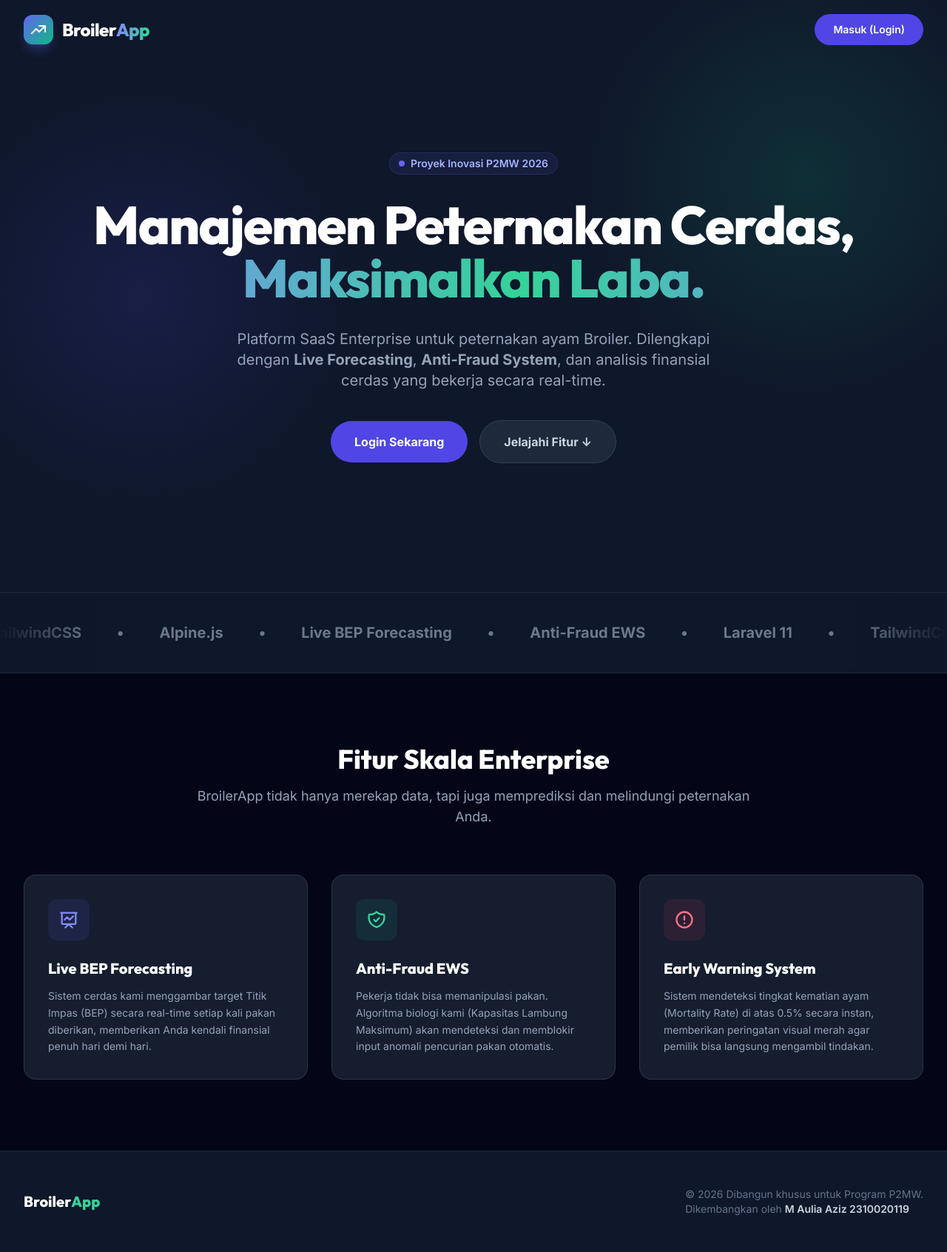
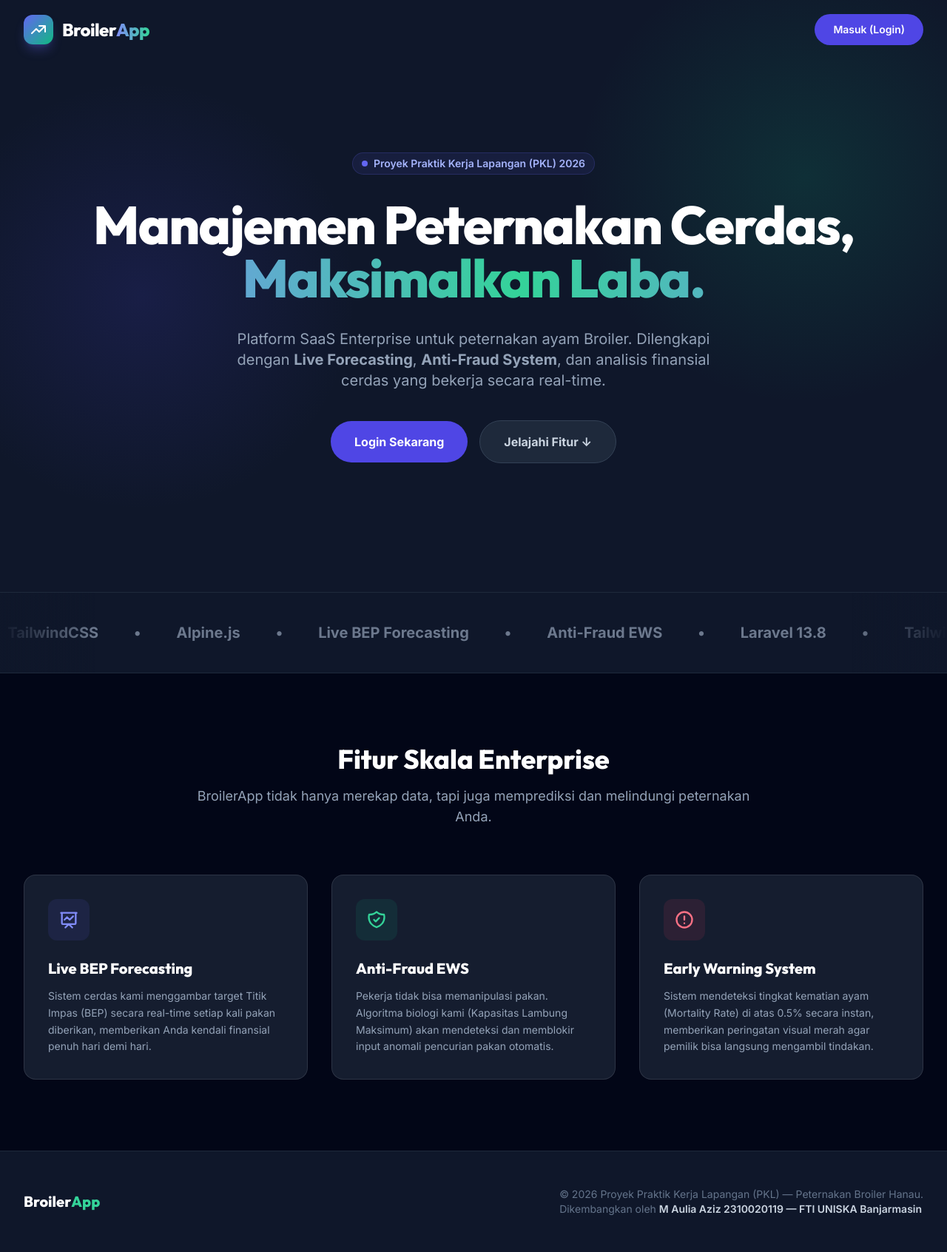
Before and after one commit to aziexman4/broiler-web., a Laravel app: page / in a window 1280 px wide. Shown: the whole page at 74% size. Run offline with Laravel 12, Linux system fonts and the light colour scheme; style sheets or scripts are compiled from the project's sources.

Commit message:
chore(branding): update P2MW & Laravel 11 labels to PKL 2026 & Laravel 13.8

```diff
--- a/resources/views/auth/login.blade.php
+++ b/resources/views/auth/login.blade.php
@@ -47,7 +47,7 @@
 
             <!-- Footer Quote -->
             <div class="relative z-10 text-slate-500 text-sm font-medium">
-                Sistem P2MW Terintegrasi &copy; {{ date('Y') }}
+                Sistem Manajemen Peternakan Broiler (PKL) &copy; {{ date('Y') }}
             </div>
         </div>
 
--- a/resources/views/auth/register.blade.php
+++ b/resources/views/auth/register.blade.php
@@ -47,7 +47,7 @@
 
             <!-- Footer Quote -->
             <div class="relative z-10 text-slate-500 text-sm font-medium">
-                Sistem P2MW Terintegrasi &copy; {{ date('Y') }}
+                Sistem Manajemen Peternakan Broiler (PKL) &copy; {{ date('Y') }}
             </div>
         </div>
 
--- a/resources/views/layouts/app.blade.php
+++ b/resources/views/layouts/app.blade.php
@@ -148,10 +148,10 @@
                     <!-- Global Credit Footer -->
                     <footer class="mt-auto py-6 px-6 sm:px-8 text-center sm:text-right border-t border-slate-200/60 dark:border-slate-800/60 mt-8">
                         <p class="text-[10px] text-slate-400 dark:text-slate-500 uppercase tracking-wider font-semibold">
-                            Sistem P2MW 2026
+                            Sistem Manajemen Peternakan Broiler &bull; Proyek PKL {{ date('Y') }}
                         </p>
                         <p class="text-[11px] text-slate-500 dark:text-slate-400 mt-1">
-                            Dikembangkan oleh <span class="font-bold text-slate-700 dark:text-slate-300">M Aulia Aziz 2310020119</span>
+                            Dikembangkan oleh <span class="font-bold text-slate-700 dark:text-slate-300">M Aulia Aziz 2310020119</span> — FTI UNISKA Banjarmasin
                         </p>
                     </footer>
                 </main>
--- a/resources/views/welcome.blade.php
+++ b/resources/views/welcome.blade.php
@@ -67,7 +67,7 @@
                     <span class="animate-ping absolute inline-flex h-full w-full rounded-full bg-indigo-400 opacity-75"></span>
                     <span class="relative inline-flex rounded-full h-2 w-2 bg-indigo-500"></span>
                 </span>
-                Proyek Inovasi P2MW 2026
+                Proyek Praktik Kerja Lapangan (PKL) 2026
             </div>
 
             <h1 class="font-heading text-5xl sm:text-7xl font-extrabold tracking-tight text-white mb-8 leading-tight">
@@ -109,7 +109,7 @@
         <div class="flex space-x-12 animate-marquee whitespace-nowrap items-center opacity-70">
             <!-- Set 1 -->
             <div class="flex space-x-12 items-center">
-                <span class="text-xl font-bold text-slate-400">Laravel 11</span>
+                <span class="text-xl font-bold text-slate-400">Laravel 13.8</span>
                 <span class="text-xl font-bold text-slate-400">&bull;</span>
                 <span class="text-xl font-bold text-slate-400">TailwindCSS</span>
                 <span class="text-xl font-bold text-slate-400">&bull;</span>
@@ -122,7 +122,7 @@
             </div>
             <!-- Set 2 (Duplicate for infinite scroll) -->
             <div class="flex space-x-12 items-center">
-                <span class="text-xl font-bold text-slate-400">Laravel 11</span>
+                <span class="text-xl font-bold text-slate-400">Laravel 13.8</span>
                 <span class="text-xl font-bold text-slate-400">&bull;</span>
                 <span class="text-xl font-bold text-slate-400">TailwindCSS</span>
                 <span class="text-xl font-bold text-slate-400">&bull;</span>
@@ -182,8 +182,8 @@
                 <span class="font-heading font-bold text-xl text-white">Broiler<span class="text-emerald-400">App</span></span>
             </div>
             <p class="text-slate-500 text-sm text-center md:text-left">
-                &copy; {{ date('Y') }} Dibangun khusus untuk Program P2MW.<br>
-                Dikembangkan oleh <span class="text-slate-300 font-semibold">M Aulia Aziz 2310020119</span>
+                &copy; {{ date('Y') }} Proyek Praktik Kerja Lapangan (PKL) — Peternakan Broiler Hanau.<br>
+                Dikembangkan oleh <span class="text-slate-300 font-semibold">M Aulia Aziz 2310020119 — FTI UNISKA Banjarmasin</span>
             </p>
         </div>
     </footer>
```
